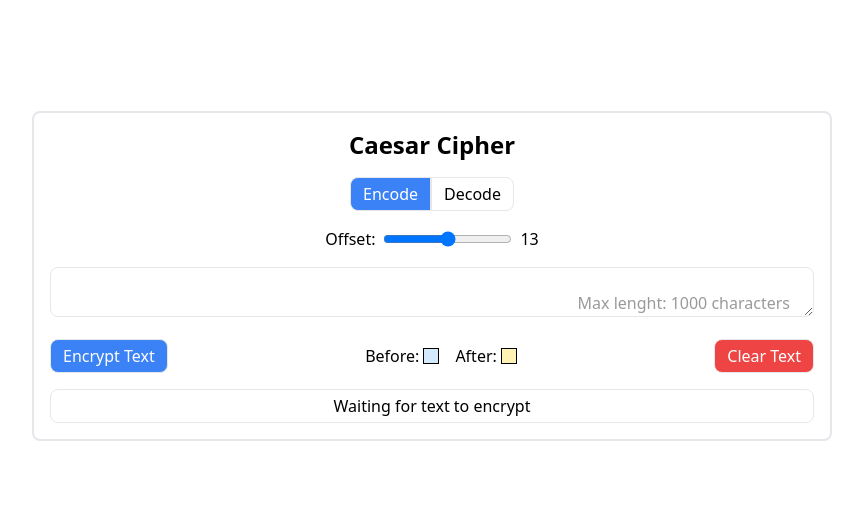
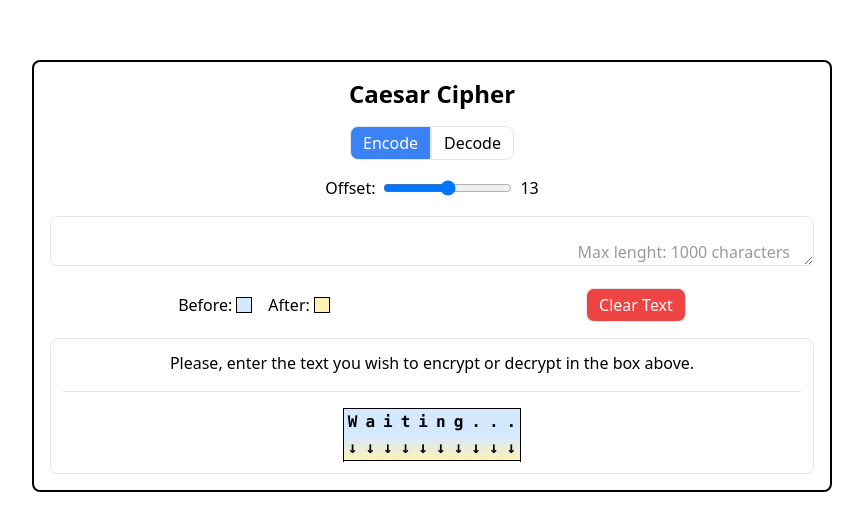
Before and after one commit to JohnC0de/Caesars_Cipher, a React (Vite) app: page / in a window 1280 px wide. Shown: the part 124-654 px from the top of the page, without its empty margins (208-1071 px from the left). Built offline with nearby package versions, Linux system fonts and the light colour scheme.

Commit message:
update: refactored code to use components

```diff
--- a/src/App.tsx
+++ b/src/App.tsx
@@ -1,5 +1,7 @@
 import { useState } from 'react'
 import { cipher } from './cipher'
+import CipherInputFields from './components/CipherInputFields/Index'
+import CipherVisualization from './components/CipherVizualization/Index'
 
 export enum cipherStateEnum {
   encoding = 'Encode',
@@ -12,96 +14,22 @@ export function App() {
   )
   const [cipherOffset, setCipherOffset] = useState(13)
   const [cipherText, setCipherText] = useState('')
-  const testArray = [
-    'a',
-    'b',
-    'c',
-    'd',
-    'e',
-    'f',
-    'g',
-    'h',
-    'i',
-    'j',
-    'k',
-    'l',
-    'm',
-    'n',
-    'o',
-    'p',
-    'q',
-    'r',
-    's',
-    't',
-    'u',
-    'v',
-    'w',
-    'x',
-    'y',
-    'z'
-  ]
-
-  const result = cipher(cipherText, cipherOffset, cipherState)
+  const [cipherTextResult, setCipherTextResult] = useState('')
 
   return (
     <div className="flex items-center justify-center min-h-screen p-4">
-      <div className="flex flex-col items-center w-full max-w-[800px] gap-4 p-4 border-2 rounded-lg">
-        <h1 className="text-2xl font-semibold text-center">Caesar Cipher</h1>
-        <div className="flex">
-          <button
-            className={`border py-1 px-3 rounded-l-lg ${
-              cipherState === cipherStateEnum.encoding &&
-              'bg-blue-500 text-white'
-            }`}
-            onClick={() => {
-              setCipherState(cipherStateEnum.encoding)
-              cipherText === '' ? '' : setCipherText(result)
-            }}
-          >
-            {cipherStateEnum.encoding}
-          </button>
-          <button
-            className={`border py-1 px-3 rounded-r-lg ${
-              cipherState === cipherStateEnum.decoding &&
-              'bg-blue-500 text-white'
-            }`}
-            onClick={() => {
-              setCipherState(cipherStateEnum.decoding)
-              cipherText === '' ? '' : setCipherText(result)
-            }}
-          >
-            {cipherStateEnum.decoding}
-          </button>
-        </div>
-
-        <p className="flex justify-center">
-          Offset:
-          <input
-            className="mx-2"
-            type="range"
-            min="1"
-            max="25"
-            defaultValue={13}
-            onChange={e => setCipherOffset(Number(e.target.value))}
-          ></input>
-          {cipherOffset}
-        </p>
-
-        <div className="relative w-full">
-          <textarea
-            className="w-full px-2 py-1 text-sm border rounded-lg"
-            onChange={e => setCipherText(e.target.value)}
-            value={cipherText}
-            maxLength={1000}
-          ></textarea>
-          <p className="absolute select-none bottom-2 right-6 text-black/40">
-            Max lenght: 1000 characters
-          </p>
-        </div>
-        <div className="flex items-center justify-between w-full gap-y-2">
-          <button className="px-3 py-1 text-white bg-blue-500 border rounded-lg">
-            Encrypt Text
-          </button>
+      <div className="flex flex-col items-center w-full max-w-[800px] gap-4 p-4 border-2 rounded-lg border-black">
+        <CipherInputFields
+          cipherState={cipherState}
+          cipherOffset={cipherOffset}
+          cipherText={cipherText}
+          cipherTextResult={cipherTextResult}
+          setCipherState={setCipherState}
+          setCipherOffset={setCipherOffset}
+          setCipherText={setCipherText}
+          setCipherTextResult={setCipherTextResult}
+        />
+        <div className="flex items-center justify-around w-full gap-y-2">
           <div className="flex items-center">
             <p>Before:</p>
             <div className="w-4 h-4 ml-1 border border-black bg-blue-300/40"></div>
@@ -116,31 +44,10 @@ export function App() {
             Clear Text
           </button>
         </div>
-        <div className="w-full p-1 overflow-x-auto border rounded-lg">
-          {result === '' ? (
-            <p className="text-center">Waiting for text to encrypt</p>
-          ) : (
-            <table className="mx-auto border border-black rounded-lg">
-              <tr className=" bg-blue-300/40">
-                {Array.from(cipherText).map(item => (
-                  <td className="px-1 font-mono font-semibold">{item}</td>
-                ))}
-              </tr>
-              <tr>
-                {Array.from(cipherText).map(item => (
-                  <td className="px-1 font-mono font-semibold bg-gradient-to-b from-blue-300/40 to-yellow-300/40">
-                    ↓
-                  </td>
-                ))}
-              </tr>
-              <tr className=" bg-yellow-300/40">
-                {Array.from(result).map(item => (
-                  <td className="px-1 font-mono font-semibold">{item}</td>
-                ))}
-              </tr>
-            </table>
-          )}
-        </div>
+        <CipherVisualization
+          cipherTextResult={cipherTextResult}
+          cipherText={cipherText}
+        />
       </div>
     </div>
   )
--- /dev/null
+++ b/src/components/CipherInputFields/Index.tsx
@@ -0,0 +1,83 @@
+import { useEffect } from 'react'
+import { cipherStateEnum } from '../../App'
+import { cipher } from '../../cipher'
+
+type CipherInputFieldsProps = {
+  cipherState: cipherStateEnum
+  cipherOffset: number
+  cipherText: string
+  cipherTextResult: string
+  setCipherState: (cipherState: cipherStateEnum) => void
+  setCipherOffset: (cipherOffset: number) => void
+  setCipherText: (cipherText: string) => void
+  setCipherTextResult: (cipherTextResult: string) => void
+}
+
+export default function CipherInputFields({
+  cipherState,
+  cipherOffset,
+  cipherText,
+  cipherTextResult,
+  setCipherState,
+  setCipherOffset,
+  setCipherText,
+  setCipherTextResult
+}: CipherInputFieldsProps) {
+  useEffect(() => {
+    setCipherTextResult(cipher(cipherText, cipherOffset, cipherState))
+  }, [cipherText, cipherOffset, cipherState])
+  return (
+    <>
+      <h1 className="text-2xl font-semibold text-center">Caesar Cipher</h1>
+      <div className="flex">
+        <button
+          className={`border py-1 px-3 rounded-l-lg ${
+            cipherState === cipherStateEnum.encoding && 'bg-blue-500 text-white'
+          }`}
+          onClick={() => {
+            setCipherState(cipherStateEnum.encoding)
+            cipherText === '' ? '' : setCipherText(cipherTextResult)
+          }}
+        >
+          {cipherStateEnum.encoding}
+        </button>
+        <button
+          className={`border py-1 px-3 rounded-r-lg ${
+            cipherState === cipherStateEnum.decoding && 'bg-blue-500 text-white'
+          }`}
+          onClick={() => {
+            setCipherState(cipherStateEnum.decoding)
+            cipherText === '' ? '' : setCipherText(cipherTextResult)
+          }}
+        >
+          {cipherStateEnum.decoding}
+        </button>
+      </div>
+
+      <p className="flex justify-center">
+        Offset:
+        <input
+          className="mx-2"
+          type="range"
+          min="1"
+          max="25"
+          defaultValue={13}
+          onChange={e => setCipherOffset(Number(e.target.value))}
+        ></input>
+        {cipherOffset}
+      </p>
+
+      <div className="relative w-full">
+        <textarea
+          className="w-full px-2 py-1 text-sm border rounded-lg"
+          onChange={e => setCipherText(e.target.value)}
+          value={cipherText}
+          maxLength={1000}
+        ></textarea>
+        <p className="absolute select-none bottom-2 right-6 text-black/40">
+          Max lenght: 1000 characters
+        </p>
+      </div>
+    </>
+  )
+}
--- /dev/null
+++ b/src/components/CipherVizualization/CipherVisualizationBox.tsx
@@ -0,0 +1,32 @@
+import { CipherVizualizationProps } from './Index'
+
+export function CipherVisualizationBox({
+  cipherTextResult,
+  cipherText
+}: CipherVizualizationProps) {
+  const cipherCharsStyle = 'px-1 font-mono font-semibold'
+
+  return (
+    <table className="mx-auto border border-black rounded-lg">
+      <tr className=" bg-blue-300/40">
+        {Array.from(cipherText).map(char => (
+          <td className={cipherCharsStyle}>{char}</td>
+        ))}
+      </tr>
+      <tr>
+        {Array.from(cipherText).map(char => (
+          <td
+            className={`${cipherCharsStyle} bg-gradient-to-b from-blue-300/40 to-yellow-300/40`}
+          >
+            ↓
+          </td>
+        ))}
+      </tr>
+      <tr className=" bg-yellow-300/40">
+        {Array.from(cipherTextResult).map(char => (
+          <td className={cipherCharsStyle}>{char}</td>
+        ))}
+      </tr>
+    </table>
+  )
+}
--- /dev/null
+++ b/src/components/CipherVizualization/Index.tsx
@@ -0,0 +1,34 @@
+import { CipherVisualizationBox } from './CipherVisualizationBox'
+
+export type CipherVizualizationProps = {
+  cipherTextResult: string
+  cipherText: string
+}
+
+export default function CipherVisualization({
+  cipherTextResult,
+  cipherText
+}: CipherVizualizationProps) {
+  return (
+    <div className="w-full p-1 overflow-x-auto border rounded-lg">
+      {cipherTextResult === '' ? (
+        <div className="flex flex-col gap-4 p-2">
+          <p className="text-center">
+            Please, enter the text you wish to encrypt or decrypt in the box
+            above.
+          </p>
+          <hr />
+          <CipherVisualizationBox
+            cipherTextResult={cipherTextResult}
+            cipherText={'Waiting...'}
+          />
+        </div>
+      ) : (
+        <CipherVisualizationBox
+          cipherTextResult={cipherTextResult}
+          cipherText={cipherText}
+        />
+      )}
+    </div>
+  )
+}
```
